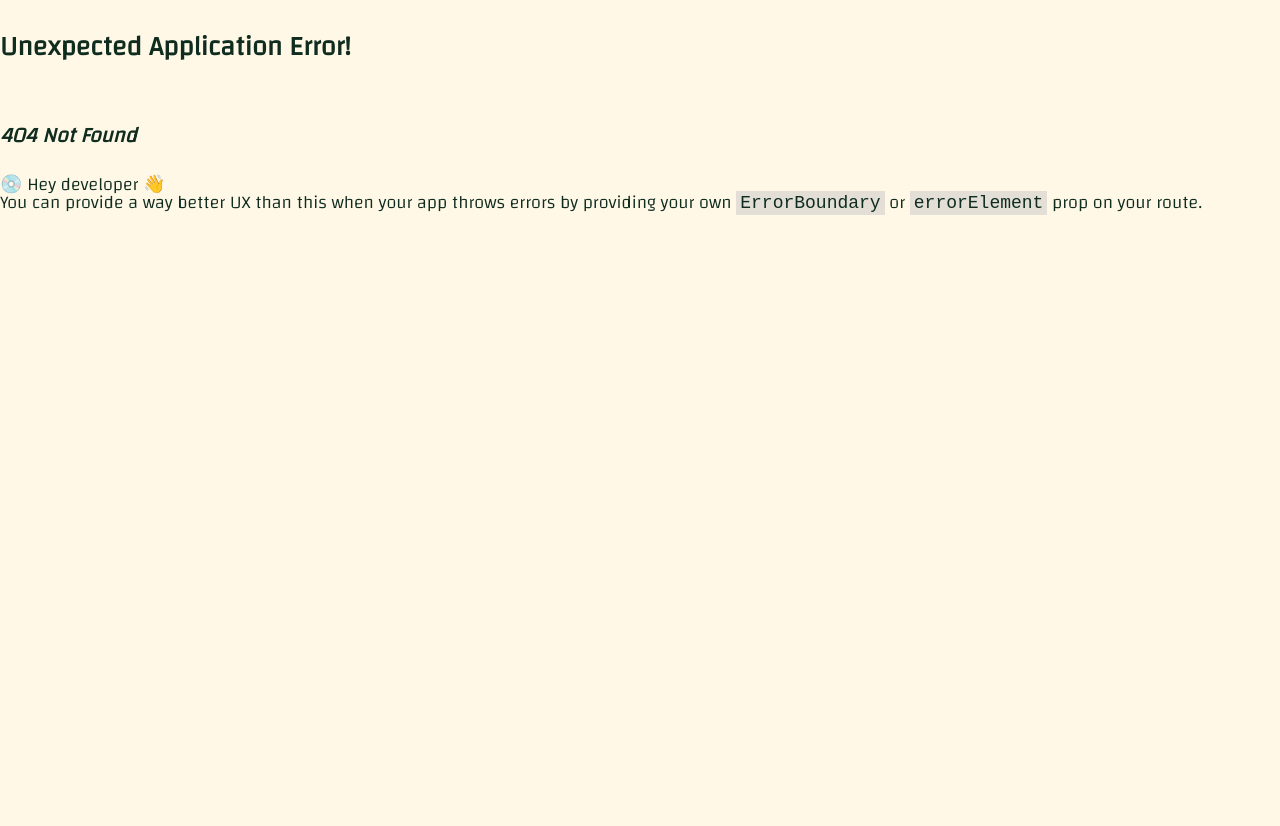
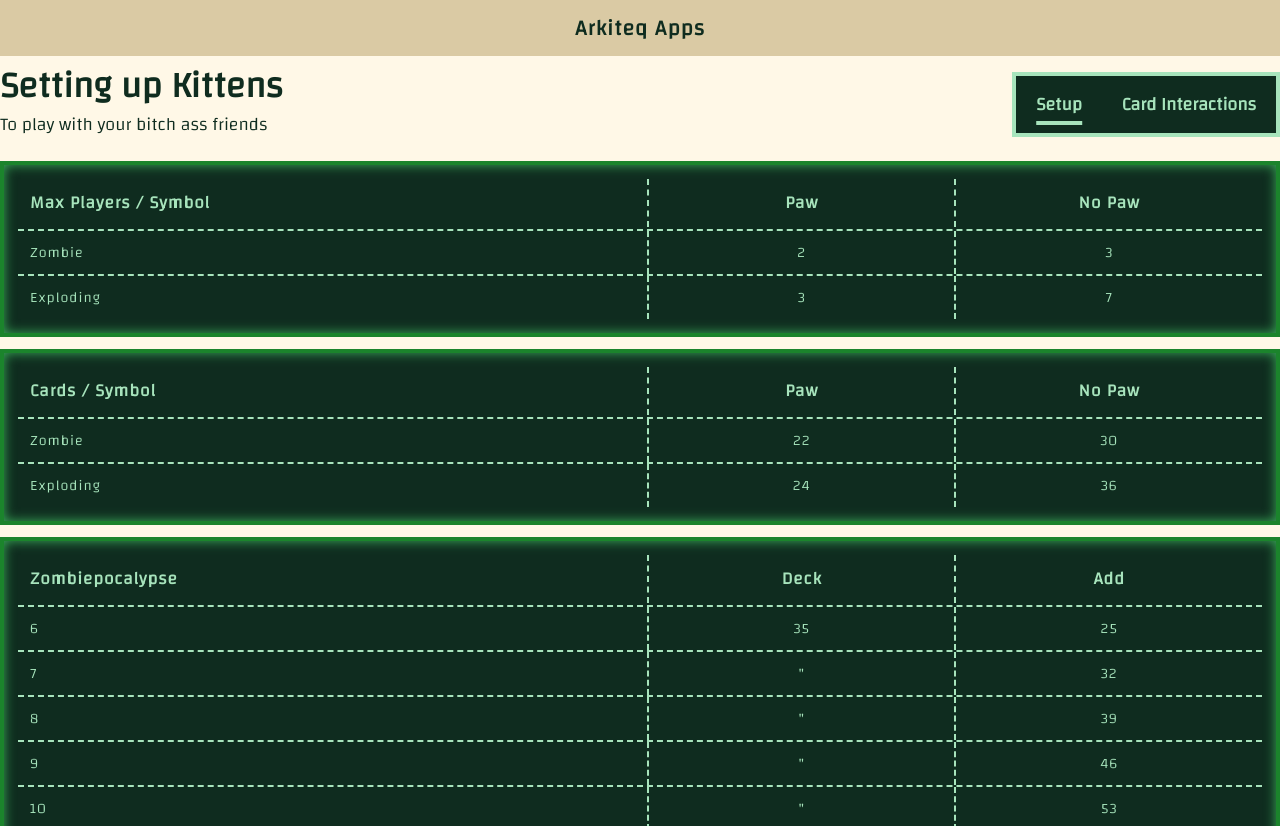
Before and after one commit to ASPinho/ASPinho.github.io, a React (Create React App) app in the folder arkiteq-home/: page /game-picker/ek in a window 1280 px wide. Before the commit this address had no page. Before the commit the page ends 800 px from the top, so only its background shows below. Built offline with nearby package versions, Linux system fonts and the light colour scheme.

Commit message:
new styling

```diff
--- a/arkiteq-home/src/index.tsx
+++ b/arkiteq-home/src/index.tsx
@@ -9,11 +9,11 @@
 
 const router = createBrowserRouter([
     {
-        path: "ek",
+        path: "game-picker/ek",
         element: <ExplodingKittens />
     },
     {
-        path: "game-selection",
+        path: "game-picker",
         element: <GameSelection />
     },
     {
--- a/arkiteq-home/src/scripts/games.ts
+++ b/arkiteq-home/src/scripts/games.ts
@@ -16,7 +16,7 @@
             averageDuration: 15,
             minPlayers: 2,
             maxPlayers: 10,
-            route: "/ek"
+            route: "ek"
         },
         {
             title: "DorfRomantik",
@@ -24,7 +24,7 @@
             averageDuration: 60,
             minPlayers: 1,
             maxPlayers: 6,
-            route: "/romantik"
+            route: "romantik"
         },
         {
             title: "Ticket to Ride: Europe",
@@ -32,7 +32,7 @@
             averageDuration: 60,
             minPlayers: 2,
             maxPlayers: 5,
-            route: "/ttr-europe"
+            route: "ttr-europe"
         }
     ]
 
--- a/arkiteq-home/src/styles/teriyarki-theme.css
+++ b/arkiteq-home/src/styles/teriyarki-theme.css
@@ -258,25 +258,35 @@
 
 .page-title-tabs {
   display: flex;
-  background-color: var(--faded-green);
+  background-color: var(--main-green-9);
+  color: var(--main-green-4);
+  border: solid var(--size-xs) var(--main-green-4);
   border-radius: var(--app-border-radius);
   overflow: hidden;
 }
 
 .page-title-tab {
-  color: var(--main-green-9);
-  transition-property: color, background-color;
-  transition-duration: 0.2s;
-  transition-timing-function: ease-in;
+  position: relative;
   cursor: pointer;
   padding: var(--size-m) var(--size-l);
   text-align: center;
   font-weight: bold;
 }
 
-.page-title-tab.active {
-  background-color: var(--main-green-9);
-  color: var(--main-green-4);
+.page-title-tab::after {
+  content: '';
+  position: absolute;
+  bottom: var(--size-s);
+  left: 50%;
+  transform: translateX(-50%);
+  height: var(--size-xs);
+  width: 0;
+  background-color: var(--main-green-4);
+  transition: width 0.2s ease-out;
+}
+
+.page-title-tab.active::after {
+  width: calc(100% - 2 * var(--size-l));
 }
 
 /*====== Artsy stuff ======*/
```
Also changed, not shown: arkiteq-home/public/sitemap.txt.
